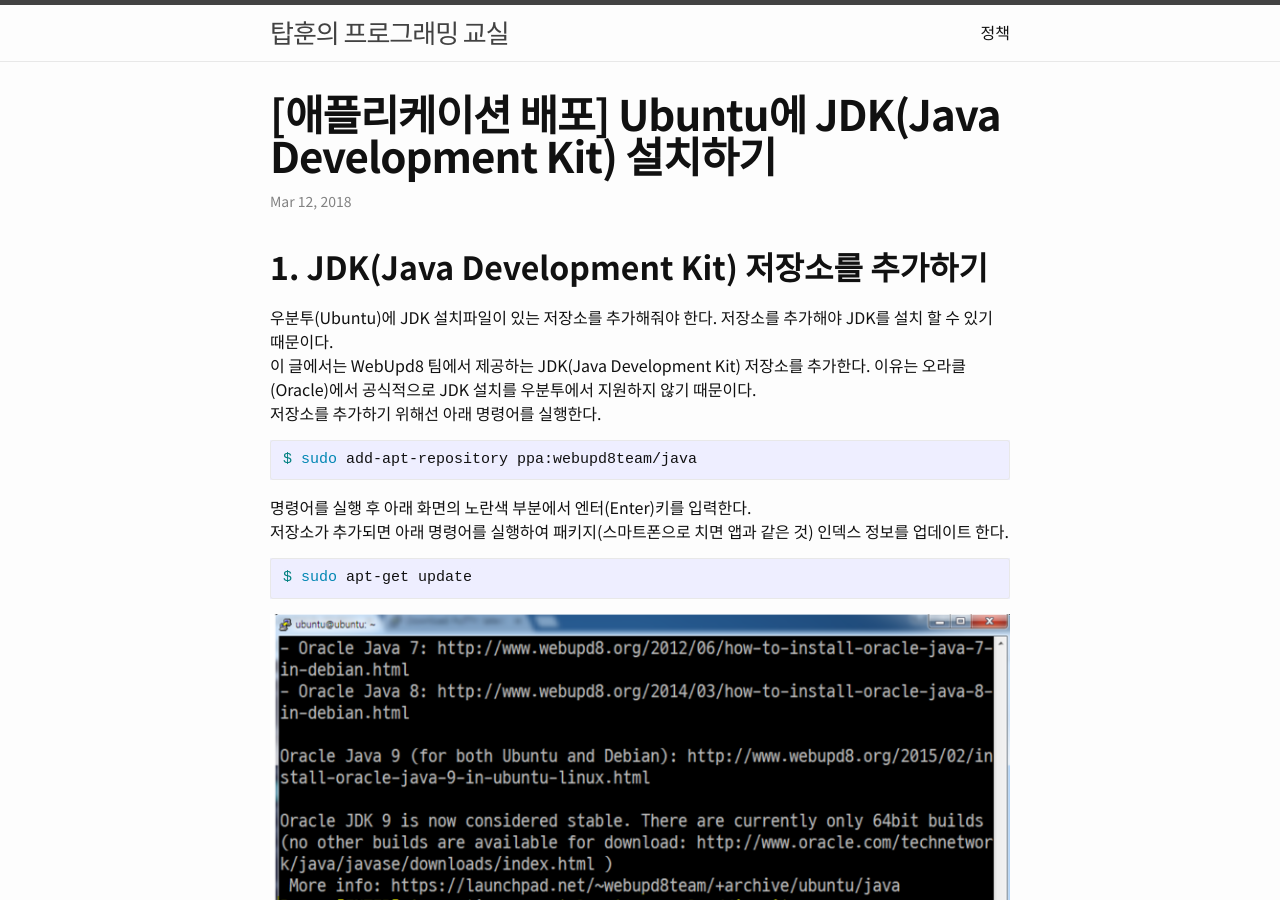
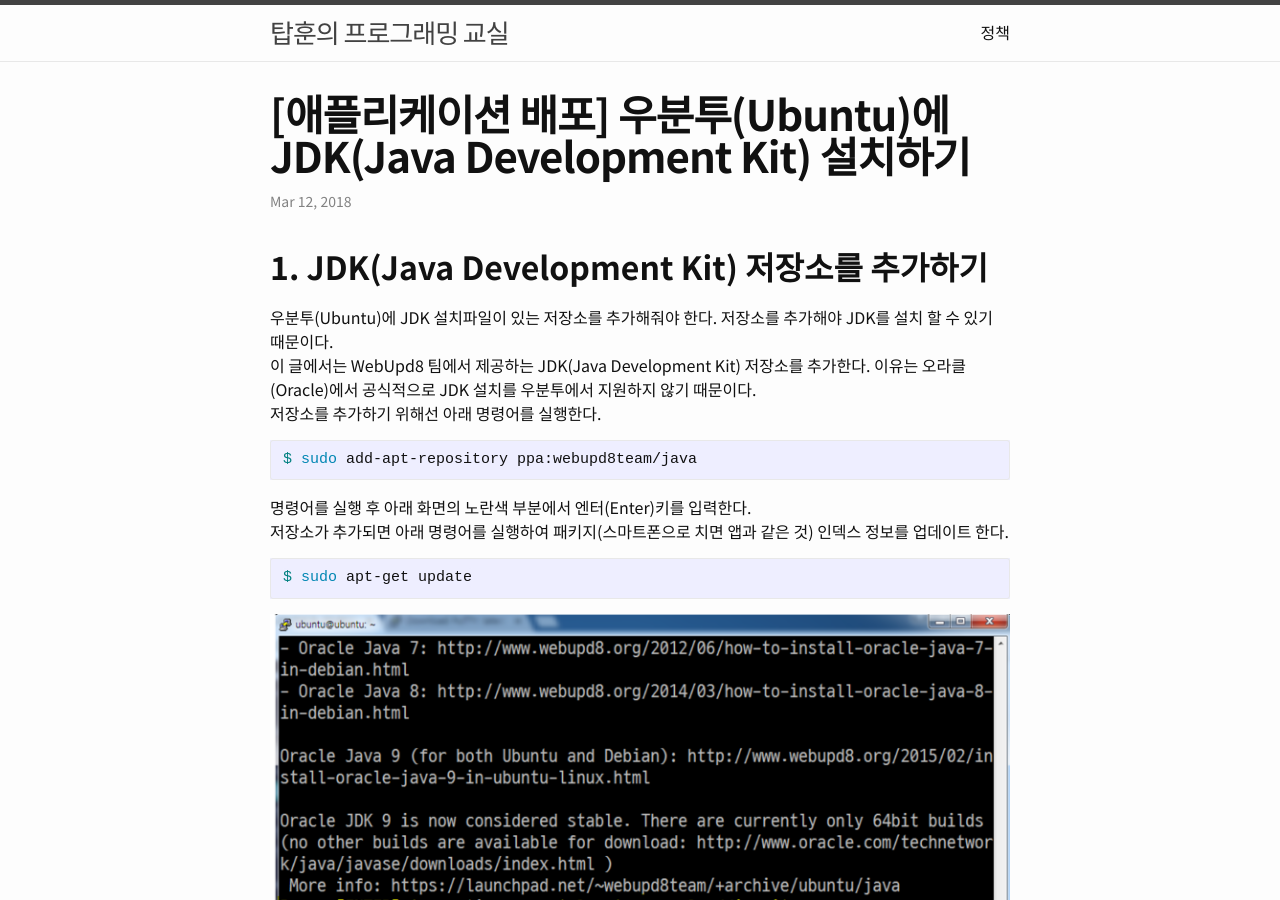
Before and after one commit to teachertophoon/teachertophoon.github.io, a Jekyll site: the page built from _posts/2018-03-12-setup-jdk-to-ubuntu.markdown, in a window 1280 px wide and 900 px high. Built offline with Jekyll 4.4.1, drawn with Linux system fonts in a browser that asks for light colours; comment, search, counter and statistics services are not loaded.

Commit message:
제목 수정

```diff
--- a/_posts/2018-03-10-setup-ubuntu-to-virtualbox.markdown
+++ b/_posts/2018-03-10-setup-ubuntu-to-virtualbox.markdown
@@ -1,6 +1,6 @@
 ---
 layout: post
-title: "[애플리케이션 배포] VirtualBox에 가상 머신 생성하고 Ubuntu 설치하기"
+title: "[애플리케이션 배포] VirtualBox에 가상 머신 생성하고 우분투(Ubuntu) 설치하기"
 date: 2018-03-10 23:59:59 +0900
 tags: [virtual-box, ubuntu]
 comments: true
--- a/_posts/2018-03-12-setup-jdk-to-ubuntu.markdown
+++ b/_posts/2018-03-12-setup-jdk-to-ubuntu.markdown
@@ -1,6 +1,6 @@
 ---
 layout: post
-title: "[애플리케이션 배포] Ubuntu에 JDK(Java Development Kit) 설치하기"
+title: "[애플리케이션 배포] 우분투(Ubuntu)에 JDK(Java Development Kit) 설치하기"
 date: 2018-03-12 23:59:59 +0900
 tags: [jdk, ubuntu]
 comments: true
```
